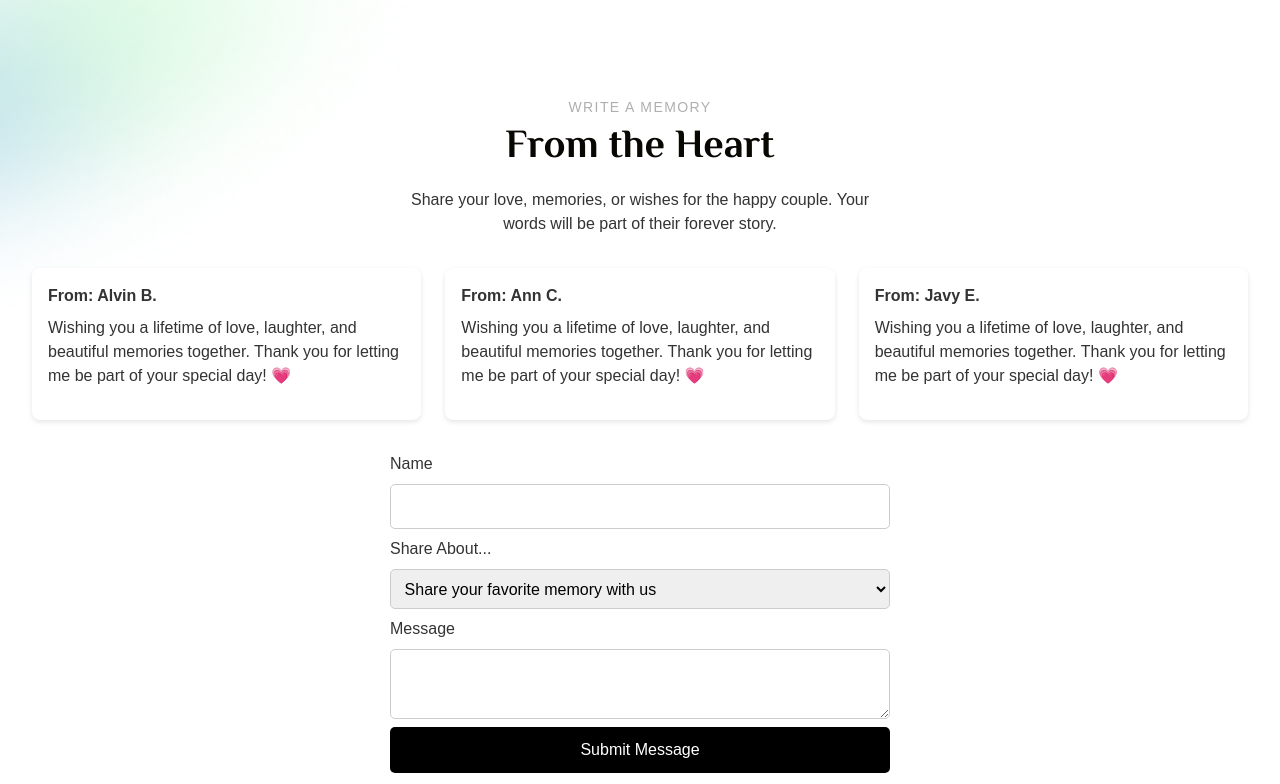
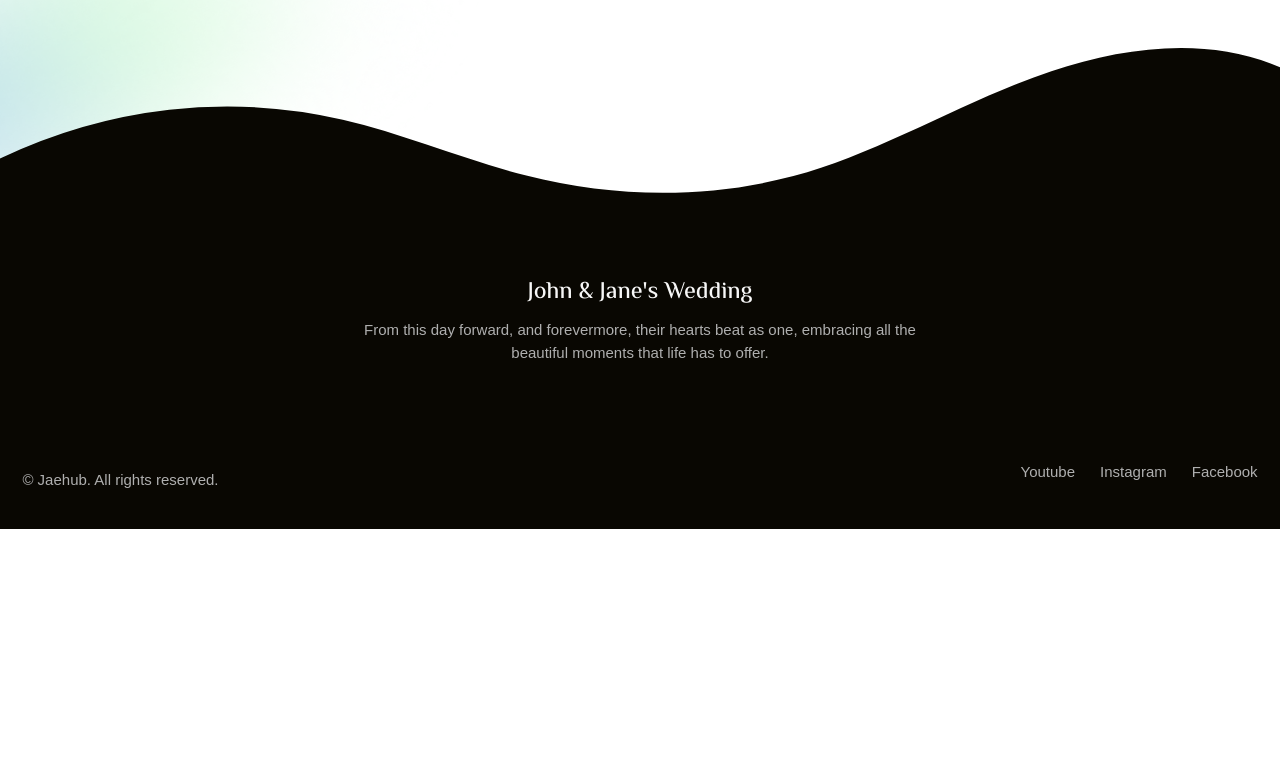
Before and after one commit to BiancaTelan/wedding-website, a React (Vite) app: page / in a window 1280 px wide. Shown: the part 3980-4764 px from the top of the page. After the commit the page ends 4509 px from the top, so only its background shows below. Built offline with nearby package versions, Linux system fonts and the light colour scheme.

Commit message:
fixed guestbook

```diff
--- a/src/App.jsx
+++ b/src/App.jsx
@@ -7,7 +7,7 @@ import Footer from "./components/ui/Footer";
 import Countdown from "./components/Countdown";
 import "./App.css";
 import OurStory from "./components/OurStory";
-import Guestbook from "./components/Guestbook";
+
 
 function App() {
   return (
@@ -43,11 +43,6 @@ function App() {
         <RSVP />
       </section>
 
-      {/* Guestbook */}
-      <section id="message">
-        <Guestbook />
-      </section>
-
       <Footer />
     </>
   );
--- a/src/components/Guestbook.css
+++ /dev/null
@@ -1,96 +0,0 @@
-.guestbook-section {
-  text-align: center;
-  padding: 2rem;
-}
-
-.guestbook-subtitle {
-  font-size: 0.875rem;
-  font-weight: 400;
-  letter-spacing: 0.1em;
-  color: #AFAFAF;
-  text-transform: uppercase;
-  font-family: var(--poppins);
-}
-
-.guestbook-title {
-  font-family: var(--el-messiri), serif;
-  font-size: 2.5rem;
-  line-height: 1.2;
-  font-weight: 700;
-  color: #090702;
-  margin: 0.25rem 0 1rem;
-}
-
-.guestbook-desc {
-  max-width: 500px;
-  margin: 0 auto 2rem;
-}
-
-.guestbook-grid {
-  display: grid;
-  grid-template-columns: repeat(3, 1fr);
-  gap: 1.5rem;
-  margin-bottom: 2rem;
-}
-
-.guestbook-card {
-  background: white;
-  padding: 1rem;
-  border-radius: 8px;
-  box-shadow: 0px 2px 5px rgba(0, 0, 0, 0.1);
-  text-align: left;
-}
-
-.guestbook-from {
-  font-weight: bold;
-  margin-bottom: 0.5rem;
-}
-
-.guestbook-form {
-  max-width: 500px;
-  margin: 0 auto;
-  text-align: left;
-  display: flex;
-  flex-direction: column;
-  gap: 0.5rem;
-}
-
-.guestbook-form input,
-.guestbook-form select,
-.guestbook-form textarea {
-  width: 100%;
-  padding: 0.6rem;
-  border: 1px solid #ccc;
-  border-radius: 5px;
-}
-
-.guestbook-form button {
-  background: black;
-  color: white;
-  padding: 0.7rem;
-  border: none;
-  border-radius: 5px;
-  cursor: pointer;
-}
-
-.guestbook-form button:hover {
-  opacity: 0.8;
-}
-
-/* Mobile responsive layout */
-@media (max-width: 768px) {
-  .guestbook-grid {
-    grid-template-columns: 1fr;
-  }
-}
-
-.thank-you-message {
-  text-align: center;
-  font-size: 1.2rem;
-  color: #b76e79;
-  font-weight: bold;
-  padding: 1rem;
-  background: #fff5f6;
-  border-radius: 8px;
-  border: 1px solid #f3cbd0;
-}
--- a/src/components/Guestbook.jsx
+++ /dev/null
@@ -1,76 +0,0 @@
-import React, { useState } from "react";
-import "./Guestbook.css";
-
-const Guestbook = () => {
-  const [submitted, setSubmitted] = useState(false);
-
-  const handleSubmit = (e) => {
-    e.preventDefault();
-    setSubmitted(true);
-
-    // Refresh page after 2 seconds
-    setTimeout(() => {
-      window.location.reload();
-    }, 2000);
-  };
-
-  return (
-    <section className="guestbook-section">
-      <h3 className="guestbook-subtitle">WRITE A MEMORY</h3>
-      <h1 className="guestbook-title">From the Heart</h1>
-      <p className="guestbook-desc">
-        Share your love, memories, or wishes for the happy couple. Your words
-        will be part of their forever story.
-      </p>
-
-      <div className="guestbook-grid">
-        <div className="guestbook-card">
-          <p className="guestbook-from">From: Alvin B.</p>
-          <p>
-            Wishing you a lifetime of love, laughter, and beautiful memories
-            together. Thank you for letting me be part of your special day! 💗
-          </p>
-        </div>
-        <div className="guestbook-card">
-          <p className="guestbook-from">From: Ann C.</p>
-          <p>
-            Wishing you a lifetime of love, laughter, and beautiful memories
-            together. Thank you for letting me be part of your special day! 💗
-          </p>
-        </div>
-        <div className="guestbook-card">
-          <p className="guestbook-from">From: Javy E.</p>
-          <p>
-            Wishing you a lifetime of love, laughter, and beautiful memories
-            together. Thank you for letting me be part of your special day! 💗
-          </p>
-        </div>
-      </div>
-
-      <form className="guestbook-form" onSubmit={handleSubmit}>
-        {!submitted ? (
-          <>
-            <label>Name</label>
-            <input type="text" name="name" required />
-
-            <label>Share About...</label>
-            <select name="type" required>
-              <option>Share your favorite memory with us</option>
-              <option>Leave a wish for the couple</option>
-              <option>Give marriage advice</option>
-            </select>
-
-            <label>Message</label>
-            <textarea name="message" required></textarea>
-
-            <button type="submit">Submit Message</button>
-          </>
-        ) : (
-          <p className="thank-you-message">💖 Thank you for your kind message 💖</p>
-        )}
-      </form>
-    </section>
-  );
-};
-
-export default Guestbook;
```
